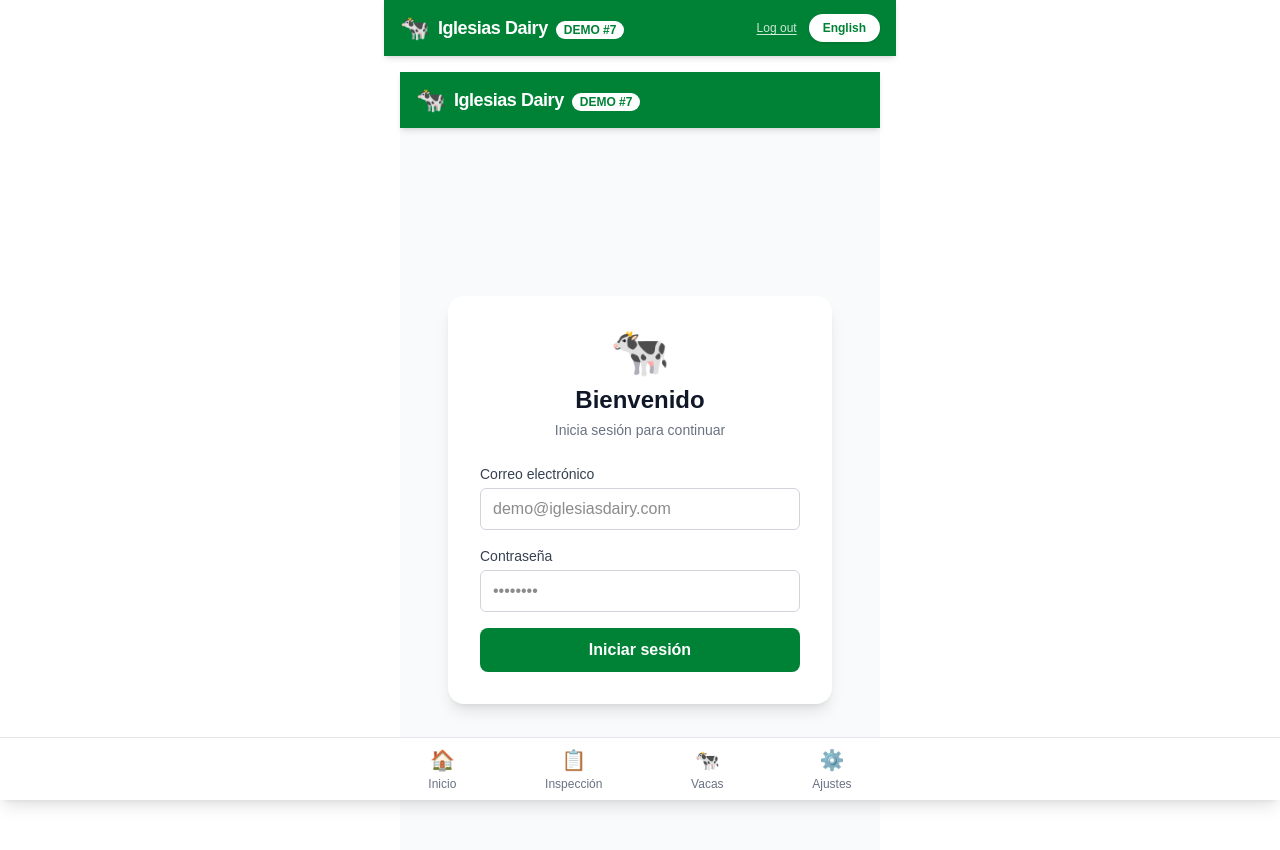
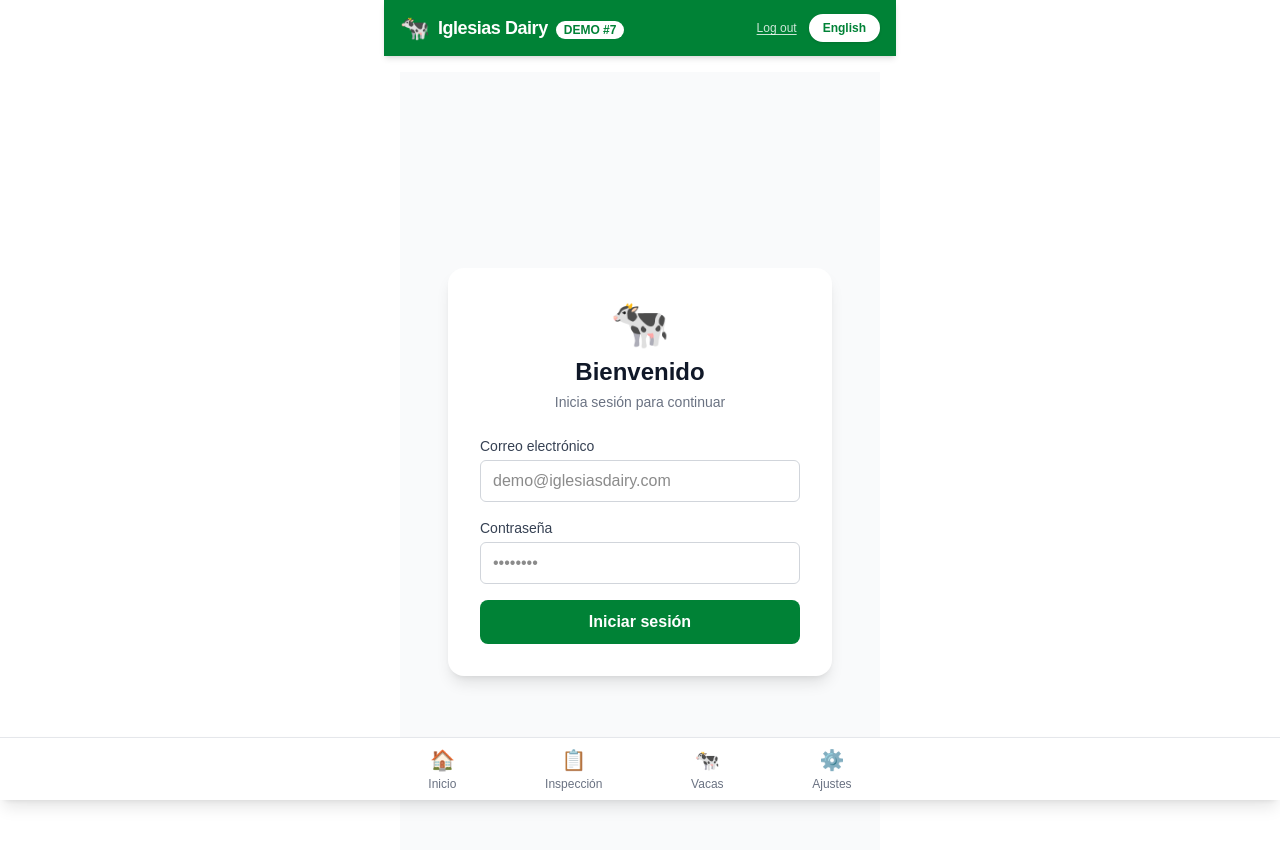
Before and after one commit to foonooglio/iglesias-dairy, a Next.js app: page /login in a window 1280 px wide. Shown: the top 850 px of the page. Built offline with nearby package versions, Linux system fonts and the light colour scheme.

Commit message:
Fix duplicate header on login page

```diff
--- a/app/login/page.tsx
+++ b/app/login/page.tsx
@@ -33,17 +33,6 @@ export default function LoginPage() {
 
   return (
     <div className="min-h-screen bg-gray-50 flex flex-col">
-      {/* Header */}
-      <header className="bg-green-700 text-white px-4 py-3 flex items-center justify-between shadow-md">
-        <div className="flex items-center gap-2">
-          <span className="text-2xl">🐄</span>
-          <div>
-            <span className="font-bold text-lg tracking-tight">Iglesias Dairy</span>
-            <span className="ml-2 text-xs bg-white text-green-700 font-bold px-2 py-0.5 rounded-full">DEMO #7</span>
-          </div>
-        </div>
-      </header>
-
       {/* Login Form */}
       <div className="flex-1 flex items-center justify-center px-4">
         <div className="w-full max-w-sm">
```
